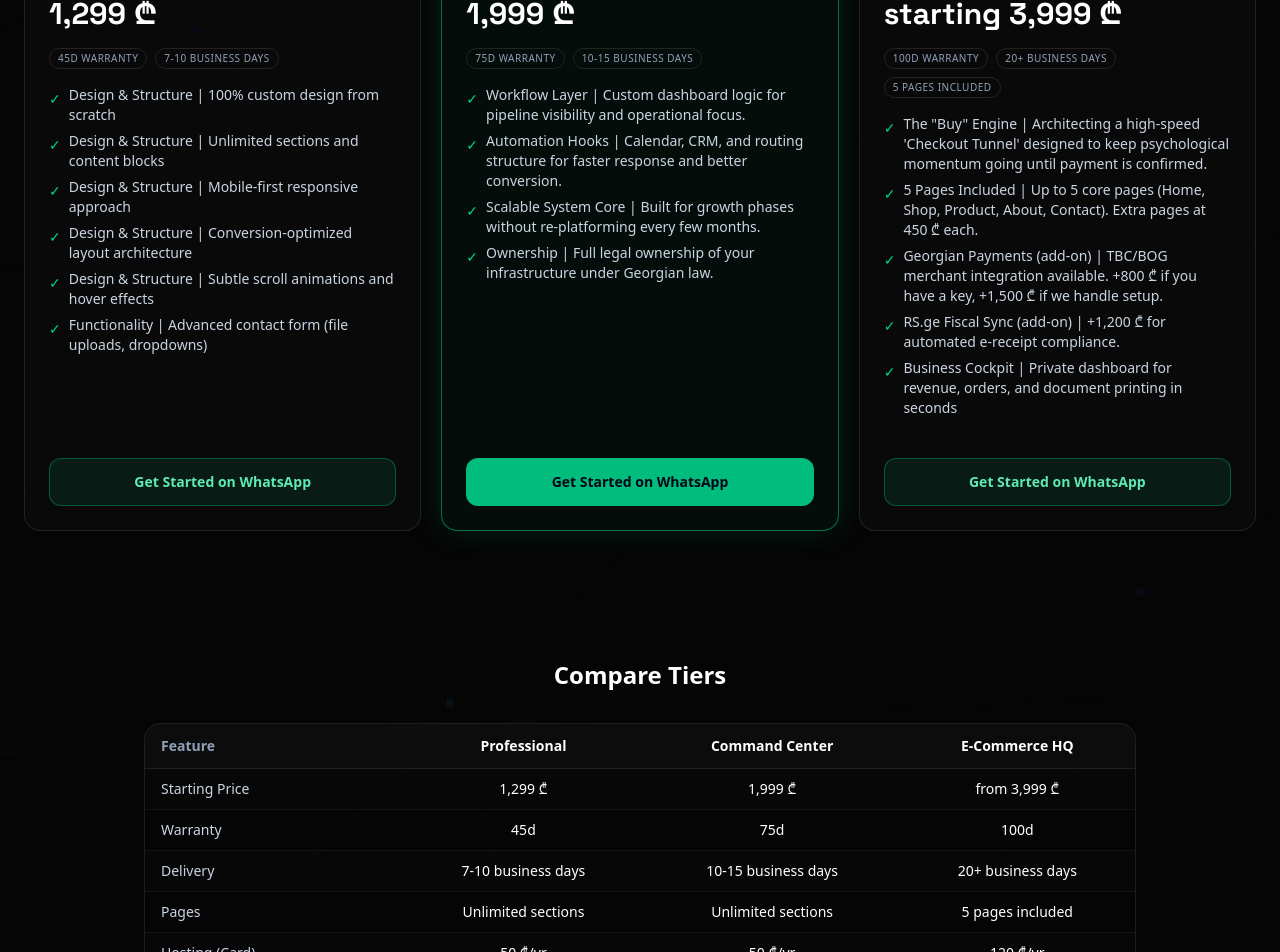
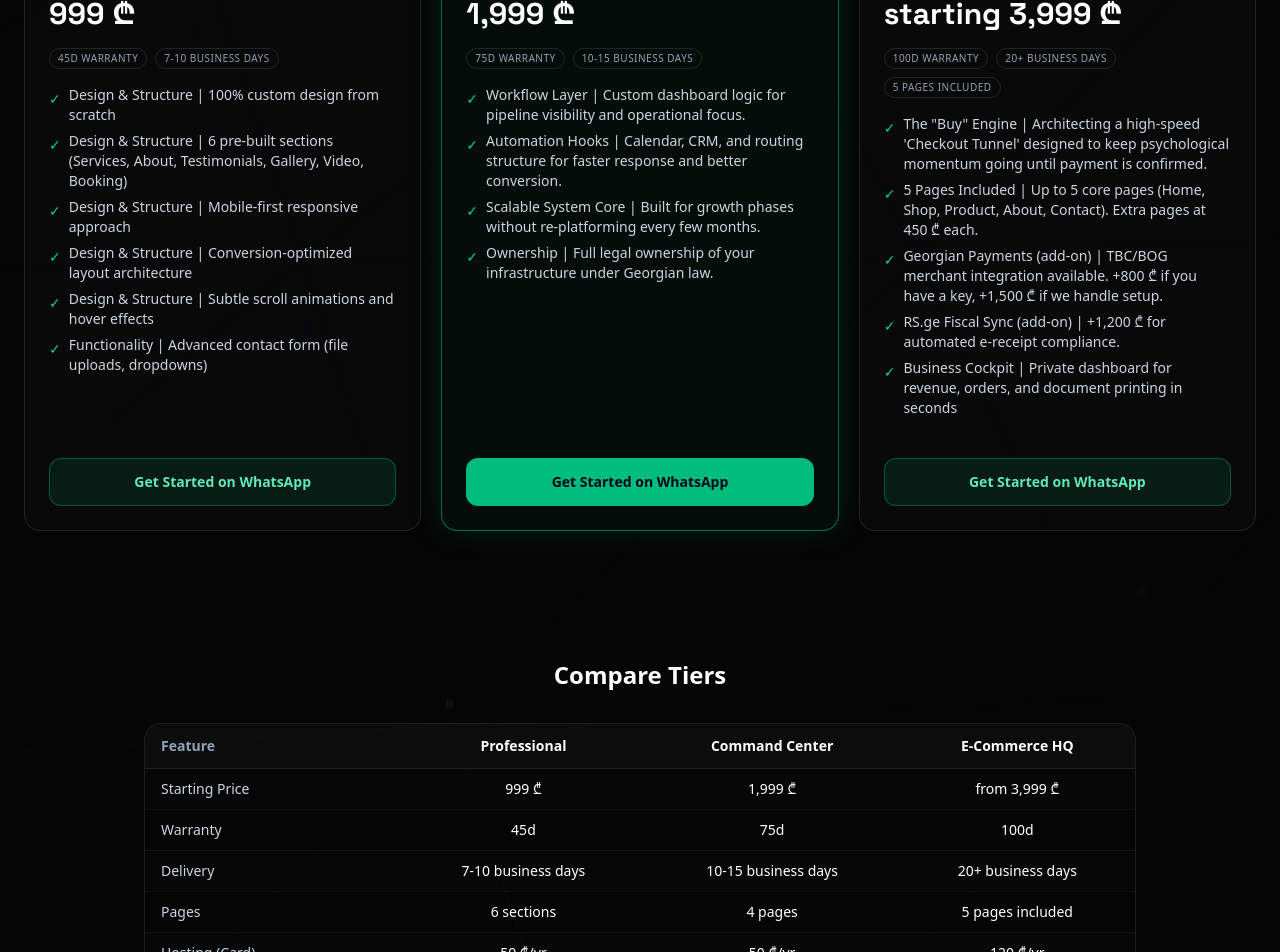
Before and after one commit to socraticblock/Agency, a Next.js app: page /en/pricing in a window 1280 px wide. Shown: the part 1300-2252 px from the top of the page. Built offline with nearby package versions, Linux system fonts and the light colour scheme; no server answers; a web font is replaced by a local one.

Commit message:
fix: Professional price 1299→999, 6 sections; Command Center 4 pages; no price in WhatsApp CTA

```diff
--- a/src/app/[locale]/pricing/comparisonData.ts
+++ b/src/app/[locale]/pricing/comparisonData.ts
@@ -31,8 +31,8 @@ export function getComparisonData(_locale: Locale): ComparisonRow[] {
     {
       label: "Pages",
       values: [
-        "Unlimited sections",
-        "Unlimited sections",
+        "6 sections",
+        "4 pages",
         "5 pages included",
       ],
     },
--- a/src/constants/pricing/foundations.ts
+++ b/src/constants/pricing/foundations.ts
@@ -9,18 +9,18 @@ export const FOUNDATIONS: Foundation[] = [
     isRecommendedTier: true,
     strategyLabel: "THE INDEPENDENCE PRINCIPLE",
     category: 'Base',
-    priceGEL: 1299,
+    priceGEL: 999,
     deliveryTimeline: '7-10 business days',
     effortEstimate: '~24 work hours',
     audienceLabel: 'Perfect for: Serious consultants ready to invest',
     revisionRounds: 2,
     warrantyDays: 45,
     ctaLabel: 'Build My Professional Site',
-    ctaHref: 'https://wa.me/995579723564?text=' + encodeURIComponent('Hi Genezisi! I\'m interested in the Professional package (1,299 ₾). Can we discuss next steps?'),
+    ctaHref: 'https://wa.me/995579723564?text=' + encodeURIComponent('Hi Genezisi! I\'m interested in the Professional package. Can we discuss next steps?'),
     description: "A strategically crafted landing page optimized to turn visitors into leads. Built from scratch for your brand—no templates, no limitations.",
     scope: [
       'Design & Structure | 100% custom design from scratch',
-      'Design & Structure | Unlimited sections and content blocks',
+      'Design & Structure | 6 pre-built sections (Services, About, Testimonials, Gallery, Video, Booking)',
       'Design & Structure | Mobile-first responsive approach',
       'Design & Structure | Conversion-optimized layout architecture',
       'Design & Structure | Subtle scroll animations and hover effects',
```
